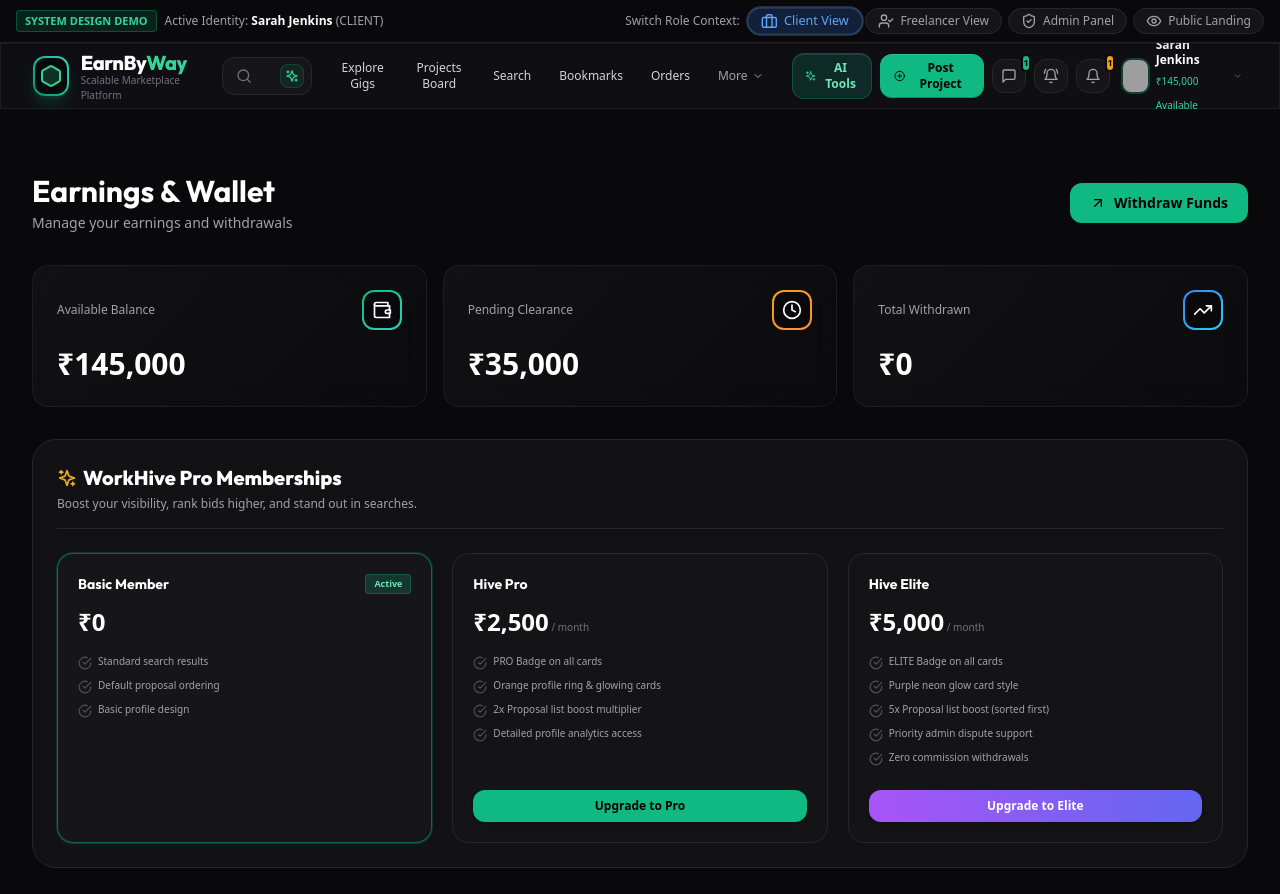
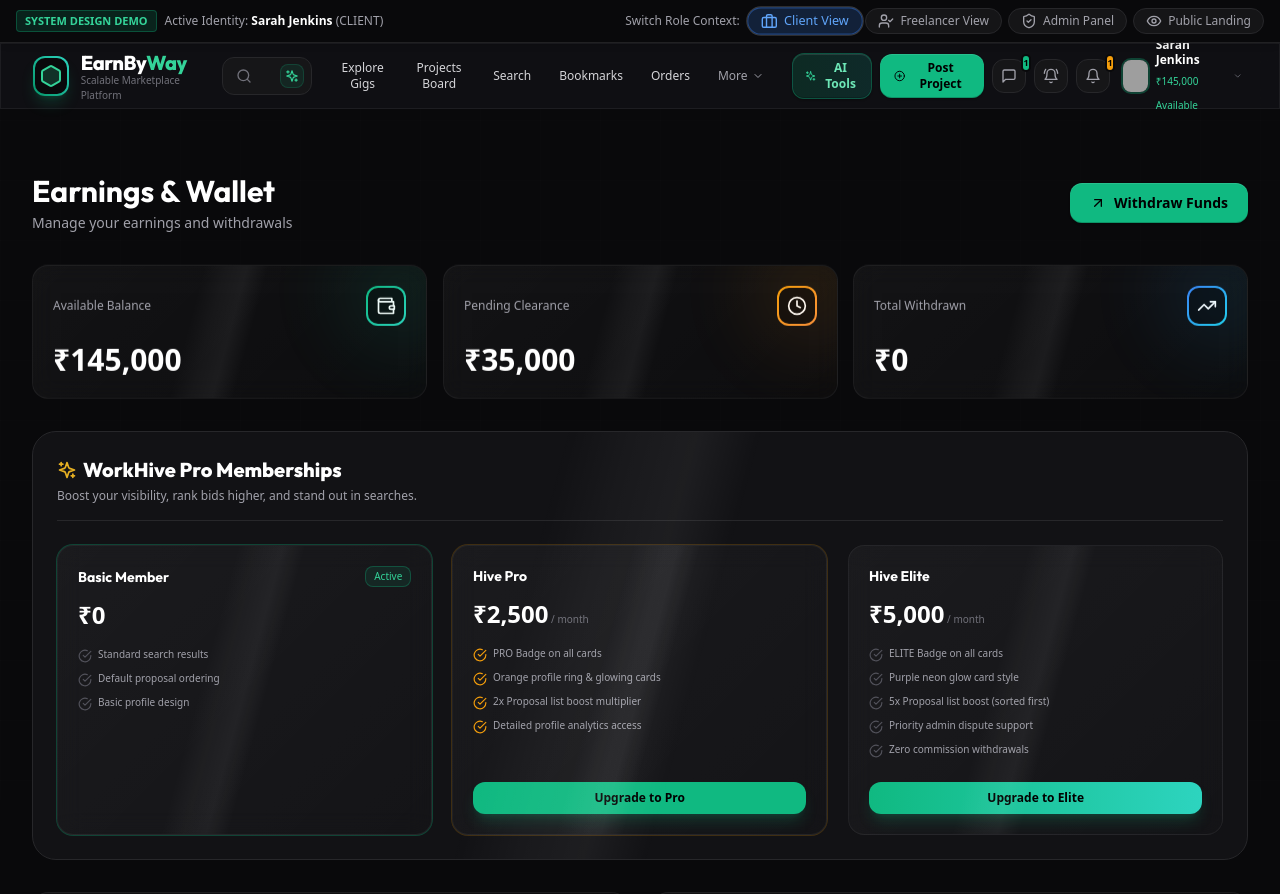
Before and after one commit to ayushshandilya-dev/Earnbyway, a React (Vite) app: page /earnings in a window 1280 px wide. Shown: the top 894 px of the page. Built offline with nearby package versions, Linux system fonts and the light colour scheme; grey boxes are pictures that could not be loaded.

Commit message:
Update EarningsPage.tsx

```diff
--- a/src/components/earnings/EarningsPage.tsx
+++ b/src/components/earnings/EarningsPage.tsx
@@ -1,7 +1,10 @@
 import React, { useState } from 'react';
 import { useApp } from '../../context/AppContext';
 import { useToast } from '../../context/ToastContext';
-import { Wallet, TrendingUp, ArrowUpRight, CheckCircle, Clock, X, ExternalLink, Sparkles } from 'lucide-react';
+import { Wallet, TrendingUp, ArrowUpRight, CheckCircle, Clock, X, Sparkles, Crown } from 'lucide-react';
+import { Button } from '../ui/Button';
+import { Card, CardHeader, CardTitle } from '../ui/Card';
+import { Badge } from '../ui/Badge';
 
 export const EarningsPage: React.FC = () => {
   const { currentUser, withdrawals, requestWithdrawal, upgradeSubscription } = useApp();
@@ -31,13 +34,14 @@ export const EarningsPage: React.FC = () => {
           <h1 className="text-3xl font-heading font-bold text-white">Earnings & Wallet</h1>
           <p className="text-sm text-zinc-400 mt-1">Manage your earnings and withdrawals</p>
         </div>
-        <button
+        <Button
           onClick={() => setShowWithdraw(true)}
           disabled={currentUser.balance <= 0}
-          className="flex items-center gap-2 px-5 py-2.5 bg-emerald-500 hover:bg-emerald-400 disabled:opacity-50 disabled:cursor-not-allowed text-black font-bold rounded-xl transition-all text-sm"
+          btn3d
+          size="md"
         >
           <ArrowUpRight className="w-4 h-4" /> Withdraw Funds
-        </button>
+        </Button>
       </div>
 
       <div className="grid grid-cols-1 sm:grid-cols-3 gap-4">
@@ -46,22 +50,23 @@ export const EarningsPage: React.FC = () => {
           { label: 'Pending Clearance', value: currentUser.pendingBalance, icon: Clock, color: 'from-amber-500 to-orange-400' },
           { label: 'Total Withdrawn', value: currentUser.withdrawnBalance, icon: TrendingUp, color: 'from-blue-500 to-cyan-400' },
         ].map(stat => (
-          <div key={stat.label} className="glass-card rounded-2xl p-6">
-            <div className="flex items-center justify-between mb-4">
+          <Card key={stat.label} float3d className="relative overflow-hidden">
+            <div className={`absolute -top-10 -right-10 w-32 h-32 bg-gradient-to-br ${stat.color} opacity-10 blur-2xl rounded-full pointer-events-none`} />
+            <CardHeader className="mb-3">
               <span className="text-xs text-zinc-400">{stat.label}</span>
               <div className={`w-10 h-10 rounded-xl bg-gradient-to-br ${stat.color} p-0.5`}>
                 <div className="w-full h-full bg-zinc-950 rounded-[10px] flex items-center justify-center">
                   <stat.icon className="w-5 h-5 text-white" />
                 </div>
               </div>
-            </div>
+            </CardHeader>
             <div className="text-3xl font-bold text-white">₹{stat.value.toLocaleString()}</div>
-          </div>
+          </Card>
         ))}
       </div>
 
       {/* Pro Tiers */}
-      <div className="bg-[#121215] border border-zinc-800 rounded-3xl p-6 space-y-6">
+      <div className="bg-[#121215] border border-zinc-800 rounded-3xl p-6 space-y-6 glossy">
         <div className="flex flex-col sm:flex-row sm:items-center justify-between gap-2 border-b border-zinc-800 pb-4">
           <div>
             <h2 className="text-xl font-heading font-extrabold text-white flex items-center gap-1.5">
@@ -70,9 +75,9 @@ export const EarningsPage: React.FC = () => {
             <p className="text-xs text-zinc-400 mt-1">Boost your visibility, rank bids higher, and stand out in searches.</p>
           </div>
           {currentUser.proTier && currentUser.proTier !== 'none' && (
-            <span className="px-3.5 py-1.5 rounded-xl bg-gradient-to-r from-amber-500/10 to-orange-500/10 border border-amber-500/30 text-amber-300 text-xs font-bold uppercase tracking-wider flex items-center gap-1.5 self-start sm:self-center">
-              Active Tier: {currentUser.proTier}
-            </span>
+            <Badge variant="amber" size="md" className="uppercase tracking-wider self-start sm:self-center" dot>
+              <Crown className="w-3 h-3" /> Active Tier: {currentUser.proTier}
+            </Badge>
           )}
         </div>
 
@@ -82,7 +87,8 @@ export const EarningsPage: React.FC = () => {
               id: 'none' as const,
               title: 'Basic Member',
               price: 0,
-              badgeColor: 'bg-zinc-800 text-zinc-400 border-zinc-700',
+              featured: false,
+              gradient: 'from-zinc-500 to-zinc-400',
               features: ['Standard search results', 'Default proposal ordering', 'Basic profile design'],
               btnLabel: 'Default Tier'
             },
@@ -90,7 +96,8 @@ export const EarningsPage: React.FC = () => {
               id: 'pro' as const,
               title: 'Hive Pro',
               price: 2500,
-              badgeColor: 'bg-gradient-to-r from-amber-500 to-orange-500 text-black',
+              featured: true,
+              gradient: 'from-amber-500 to-orange-500',
               features: ['PRO Badge on all cards', 'Orange profile ring & glowing cards', '2x Proposal list boost multiplier', 'Detailed profile analytics access'],
               btnLabel: 'Upgrade to Pro'
             },
@@ -98,7 +105,8 @@ export const EarningsPage: React.FC = () => {
               id: 'elite' as const,
               title: 'Hive Elite',
               price: 5000,
-              badgeColor: 'bg-gradient-to-r from-purple-500 to-indigo-500 text-white',
+              featured: false,
+              gradient: 'from-purple-500 to-indigo-500',
               features: ['ELITE Badge on all cards', 'Purple neon glow card style', '5x Proposal list boost (sorted first)', 'Priority admin dispute support', 'Zero commission withdrawals'],
               btnLabel: 'Upgrade to Elite'
             }
@@ -106,18 +114,19 @@ export const EarningsPage: React.FC = () => {
             const isActive = (currentUser.proTier || 'none') === tier.id;
             const canAfford = currentUser.balance >= tier.price;
             return (
-              <div
+              <Card
                 key={tier.id}
-                className={`p-5 rounded-2xl border transition-all flex flex-col justify-between ${
+                tilt3d
+                className={`flex flex-col justify-between ${
                   isActive
-                    ? 'bg-zinc-900/80 border-emerald-500/50 shadow-md shadow-emerald-500/5 ring-1 ring-emerald-500/20'
-                    : 'bg-zinc-900/30 border-zinc-800 hover:border-zinc-750 hover:bg-zinc-900/50'
+                    ? 'ring-1 ring-emerald-500/30'
+                    : tier.featured ? 'ring-1 ring-amber-500/20' : ''
                 }`}
               >
                 <div>
                   <div className="flex items-center justify-between gap-2 mb-3">
                     <h3 className="font-bold text-white text-sm">{tier.title}</h3>
-                    {isActive && <span className="text-[9px] bg-emerald-500/20 text-emerald-300 px-2 py-0.5 rounded font-extrabold border border-emerald-500/30">Active</span>}
+                    {isActive && <Badge variant="emerald">Active</Badge>}
                   </div>
                   <div className="mb-4">
                     <span className="text-2xl font-black text-white">₹{tier.price.toLocaleString()}</span>
@@ -126,14 +135,14 @@ export const EarningsPage: React.FC = () => {
                   <ul className="space-y-2 mb-6">
                     {tier.features.map((f, i) => (
                       <li key={i} className="text-[10px] text-zinc-400 flex items-start gap-1.5">
-                        <CheckCircle className="w-3.5 h-3.5 text-zinc-600 flex-shrink-0 mt-0.5" />
+                        <CheckCircle className={`w-3.5 h-3.5 flex-shrink-0 mt-0.5 ${tier.featured && !isActive ? 'text-amber-500' : 'text-zinc-600'}`} />
                         <span>{f}</span>
                       </li>
                     ))}
                   </ul>
                 </div>
                 {tier.price > 0 && (
-                  <button
+                  <Button
                     onClick={() => {
                       if (isActive) return;
                       const ok = upgradeSubscription(tier.id, tier.price);
@@ -144,86 +153,75 @@ export const EarningsPage: React.FC = () => {
                       }
                     }}
                     disabled={isActive || !canAfford}
-                    className={`w-full py-2 rounded-xl text-xs font-bold transition-all ${
-                      isActive
-                        ? 'bg-zinc-850 text-zinc-500 cursor-default border border-zinc-800'
-                        : canAfford
-                          ? tier.id === 'elite'
-                            ? 'bg-gradient-to-r from-purple-500 to-indigo-500 hover:from-purple-400 hover:to-indigo-400 text-white shadow-md'
-                            : 'bg-emerald-500 hover:bg-emerald-400 text-black shadow-md'
-                          : 'bg-zinc-900 border border-zinc-800 text-zinc-500 cursor-not-allowed'
-                    }`}
+                    variant={tier.id === 'elite' ? 'gradient' : 'primary'}
+                    className="w-full"
+                    size="sm"
                   >
                     {isActive ? 'Current Tier' : !canAfford ? 'Insufficient Funds' : tier.btnLabel}
-                  </button>
+                  </Button>
                 )}
-              </div>
+              </Card>
             );
           })}
         </div>
       </div>
 
-
       <div className="grid grid-cols-1 lg:grid-cols-2 gap-6">
-        <div className="glass-card rounded-2xl p-6">
-          <h3 className="text-sm font-semibold text-white mb-4 flex items-center gap-2">
-            <Clock className="w-4 h-4 text-amber-400" /> Pending Withdrawals
-          </h3>
+        <Card padding="lg">
+          <CardHeader>
+            <CardTitle icon={<Clock className="w-4 h-4 text-amber-400" />}>Pending Withdrawals</CardTitle>
+          </CardHeader>
           {pendingWithdrawals.length === 0 ? (
             <p className="text-xs text-zinc-500 text-center py-8">No pending withdrawals.</p>
           ) : (
             <div className="space-y-3">
               {pendingWithdrawals.map(w => (
-                <div key={w.id} className="flex items-center justify-between p-3 rounded-xl bg-zinc-900/50 border border-zinc-800/60">
+                <div key={w.id} className="flex items-center justify-between p-3 rounded-xl bg-zinc-900/50 border border-zinc-800/60 hover:border-amber-500/30 transition-colors">
                   <div>
                     <div className="text-sm font-semibold text-emerald-400">₹{w.amount.toLocaleString()}</div>
                     <div className="text-[10px] text-zinc-500">{w.method} · {w.accountDetails}</div>
                   </div>
-                  <div className="px-2.5 py-1 rounded-lg bg-amber-500/10 border border-amber-500/30 text-[10px] text-amber-400 font-semibold">
-                    Pending
-                  </div>
+                  <Badge variant="amber">Pending</Badge>
                 </div>
               ))}
             </div>
           )}
-        </div>
+        </Card>
 
-        <div className="glass-card rounded-2xl p-6">
-          <h3 className="text-sm font-semibold text-white mb-4 flex items-center gap-2">
-            <CheckCircle className="w-4 h-4 text-emerald-400" /> Withdrawal History
-          </h3>
+        <Card padding="lg">
+          <CardHeader>
+            <CardTitle icon={<CheckCircle className="w-4 h-4 text-emerald-400" />}>Withdrawal History</CardTitle>
+          </CardHeader>
           {completedWithdrawals.length === 0 && myWithdrawals.length === 0 ? (
             <p className="text-xs text-zinc-500 text-center py-8">No withdrawal history yet.</p>
           ) : (
             <div className="space-y-3">
               {myWithdrawals.slice(0, 10).map(w => (
-                <div key={w.id} className="flex items-center justify-between p-3 rounded-xl bg-zinc-900/50 border border-zinc-800/60">
+                <div key={w.id} className="flex items-center justify-between p-3 rounded-xl bg-zinc-900/50 border border-zinc-800/60 hover:border-zinc-700 transition-colors">
                   <div>
                     <div className="text-sm font-semibold text-white">₹{w.amount.toLocaleString()}</div>
                     <div className="text-[10px] text-zinc-500">{w.method} · {w.createdAt}</div>
                   </div>
-                  <div className={`px-2.5 py-1 rounded-lg text-[10px] font-semibold ${
-                    w.status === 'approved' ? 'bg-emerald-500/10 text-emerald-400 border border-emerald-500/30' :
-                    w.status === 'rejected' ? 'bg-red-500/10 text-red-400 border border-red-500/30' :
-                    'bg-amber-500/10 text-amber-400 border border-amber-500/30'
-                  }`}>
+                  <Badge
+                    variant={w.status === 'approved' ? 'emerald' : w.status === 'rejected' ? 'rose' : 'amber'}
+                  >
                     {w.status.charAt(0).toUpperCase() + w.status.slice(1)}
-                  </div>
+                  </Badge>
                 </div>
               ))}
             </div>
           )}
-        </div>
+        </Card>
       </div>
 
       {showWithdraw && (
         <div className="fixed inset-0 z-50 flex items-center justify-center p-4 bg-black/60 backdrop-blur-sm" onClick={() => setShowWithdraw(false)}>
-          <div className="bg-[#121215] border border-zinc-800 rounded-3xl p-6 max-w-md w-full shadow-2xl" onClick={e => e.stopPropagation()}>
+          <div className="bg-[#121215] border border-zinc-800 rounded-3xl p-6 max-w-md w-full shadow-3d-lg animate-in fade-in zoom-in-95 duration-200" onClick={e => e.stopPropagation()}>
             <div className="flex items-center justify-between mb-6">
               <h2 className="text-lg font-heading font-bold text-white">Withdraw Funds</h2>
-              <button onClick={() => setShowWithdraw(false)} className="p-1.5 bg-zinc-900 rounded-full text-zinc-400 hover:text-white">
+              <Button variant="ghost" size="xs" onClick={() => setShowWithdraw(false)} aria-label="Close">
                 <X className="w-4 h-4" />
-              </button>
+              </Button>
             </div>
 
             <div className="space-y-4">
@@ -240,26 +238,26 @@ export const EarningsPage: React.FC = () => {
                   onChange={(e) => setAmount(Math.min(Number(e.target.value), currentUser.balance))}
                   placeholder="Enter amount"
                   max={currentUser.balance}
-                  className="w-full px-4 py-2.5 bg-zinc-900/50 border border-zinc-800 rounded-xl text-sm text-white placeholder-zinc-500 focus:outline-none focus:border-emerald-500"
+                  className="w-full px-4 py-2.5 bg-zinc-900/50 border border-zinc-800 rounded-xl text-sm text-white placeholder-zinc-500 focus:outline-none focus:border-emerald-500 focus:ring-1 focus:ring-emerald-500/20 transition-all"
                 />
                 <div className="flex gap-1.5 mt-2">
                   {[5000, 10000, 25000, 50000].filter(v => v <= currentUser.balance).map(v => (
-                    <button
+                    <Button
                       key={v}
+                      size="xs"
+                      variant={amount === v ? 'primary' : 'secondary'}
                       onClick={() => setAmount(v)}
-                      className={`px-3 py-1 rounded-lg text-[10px] border transition-colors ${
-                        amount === v ? 'bg-emerald-500/20 border-emerald-500/40 text-emerald-400' : 'bg-zinc-900 border-zinc-800 text-zinc-500 hover:text-white'
-                      }`}
                     >
                       ₹{v.toLocaleString()}
-                    </button>
+                    </Button>
                   ))}
-                  <button
+                  <Button
+                    size="xs"
+                    variant={amount === currentUser.balance ? 'primary' : 'secondary'}
                     onClick={() => setAmount(currentUser.balance)}
-                    className="px-3 py-1 rounded-lg text-[10px] border bg-zinc-900 border-zinc-800 text-zinc-500 hover:text-white"
                   >
                     Max
-                  </button>
+                  </Button>
                 </div>
               </div>
 
@@ -267,15 +265,14 @@ export const EarningsPage: React.FC = () => {
                 <label className="text-xs font-medium text-zinc-400 mb-1.5 block">Payment Method</label>
                 <div className="grid grid-cols-2 gap-2">
                   {(['UPI', 'Bank Transfer', 'Razorpay', 'PayPal'] as const).map(m => (
-                    <button
+                    <Button
                       key={m}
                       onClick={() => setMethod(m)}
-                      className={`p-3 rounded-xl text-xs font-medium border transition-all ${
-                        method === m ? 'bg-emerald-500/10 border-emerald-500/40 text-emerald-400' : 'bg-zinc-900/50 border-zinc-800 text-zinc-400 hover:text-white'
-                      }`}
+                      variant={method === m ? 'primary' : 'secondary'}
+                      size="sm"
                     >
                       {m}
-                    </button>
+                    </Button>
                   ))}
                 </div>
               </div>
@@ -287,17 +284,19 @@ export const EarningsPage: React.FC = () => {
                   value={accountDetails}
                   onChange={(e) => setAccountDetails(e.target.value)}
                   placeholder={method === 'UPI' ? 'username@upi' : method === 'PayPal' ? 'email@example.com' : 'Account number / IFSC'}
-                  className="w-full px-4 py-2.5 bg-zinc-900/50 border border-zinc-800 rounded-xl text-sm text-white placeholder-zinc-500 focus:outline-none focus:border-emerald-500"
+                  className="w-full px-4 py-2.5 bg-zinc-900/50 border border-zinc-800 rounded-xl text-sm text-white placeholder-zinc-500 focus:outline-none focus:border-emerald-500 focus:ring-1 focus:ring-emerald-500/20 transition-all"
                 />
               </div>
 
-              <button
+              <Button
                 onClick={handleWithdraw}
                 disabled={amount <= 0 || amount > currentUser.balance || !accountDetails.trim()}
-                className="w-full py-3 bg-emerald-500 hover:bg-emerald-400 disabled:opacity-50 disabled:cursor-not-allowed text-black font-bold rounded-xl transition-all text-sm"
+                className="w-full"
+                size="md"
+                btn3d
               >
                 Withdraw ₹{amount.toLocaleString()}
-              </button>
+              </Button>
             </div>
           </div>
         </div>
```
